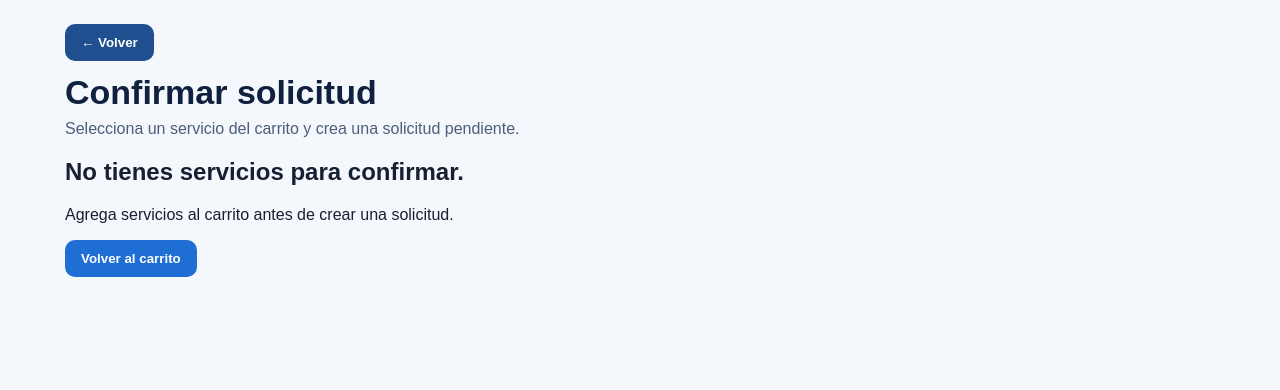
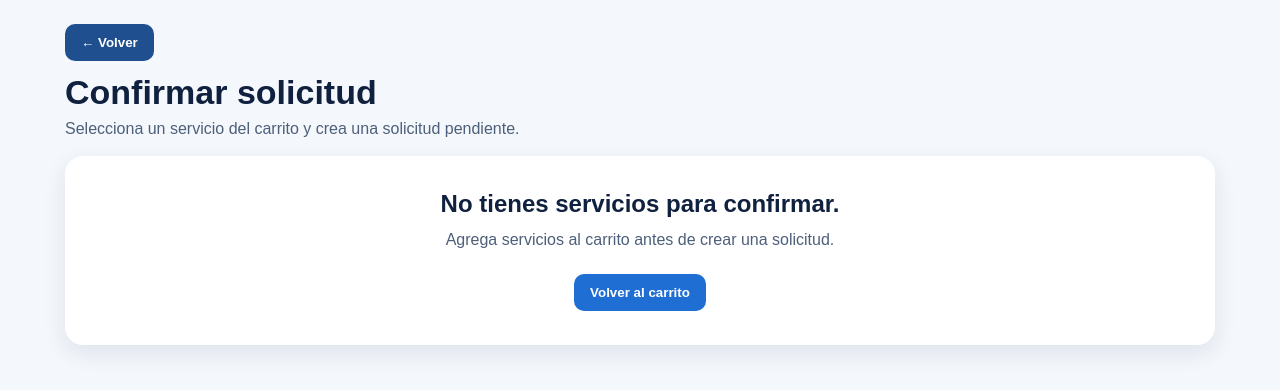
Before and after one commit to MBeta032/HOMEFIX, a React (Vite) app: page /checkout in a window 1280 px wide. Shown: the top 390 px of the page. Built offline with nearby package versions, Linux system fonts and the light colour scheme.

Commit message:
✅ finish request confirmation flow

```diff
--- a/src/components/requests/RequestForm.tsx
+++ b/src/components/requests/RequestForm.tsx
@@ -18,6 +18,7 @@ const initialFormData: IRequestFormData = {
   city: "",
   desiredDate: "",
   desiredTime: "",
+  paymentMethod: "",
   problemDescription: "",
 };
 
@@ -33,7 +34,7 @@ export default function RequestForm({
   const [generalError, setGeneralError] = useState<string>("");
 
   function handleChange(
-    event: ChangeEvent<HTMLInputElement | HTMLTextAreaElement>
+    event: ChangeEvent<HTMLInputElement | HTMLTextAreaElement | HTMLSelectElement>
   ): void {
     const fieldName = event.target.name as keyof IRequestFormData;
     const fieldValue = event.target.value;
@@ -72,6 +73,10 @@ export default function RequestForm({
 
     if (!formData.desiredTime.trim()) {
       newErrors.desiredTime = "La hora deseada es obligatoria.";
+    }
+
+    if (!formData.paymentMethod) {
+      newErrors.paymentMethod = "Selecciona un método de pago.";
     }
 
     if (!formData.problemDescription.trim()) {
@@ -182,6 +187,21 @@ export default function RequestForm({
           />
           {errors.desiredTime && <span>{errors.desiredTime}</span>}
         </div>
+
+        <div className="request-form-group">
+          <label htmlFor="paymentMethod">Método de pago</label>
+          <select
+            id="paymentMethod"
+            name="paymentMethod"
+            value={formData.paymentMethod}
+            onChange={handleChange}
+          >
+            <option value="">Selecciona un método</option>
+            <option value="Efectivo">Efectivo</option>
+            <option value="Datáfono">Datáfono</option>
+          </select>
+          {errors.paymentMethod && <span>{errors.paymentMethod}</span>}
+        </div>
       </div>
 
       <div className="request-form-group">
--- a/src/context/Request/RequestContext.tsx
+++ b/src/context/Request/RequestContext.tsx
@@ -5,6 +5,7 @@ import type { IService } from "../../interfaces/ServiceDetail/service.interface"
 import type {
   IRequest,
   IRequestFormData,
+  PaymentMethod,
   RequestStatus,
 } from "../../interfaces/Requests/request.interface";
 
@@ -36,8 +37,14 @@ const VALID_REQUEST_STATUS: RequestStatus[] = [
   "Cancelada",
 ];
 
+const VALID_PAYMENT_METHODS: PaymentMethod[] = ["Efectivo", "Datáfono"];
+
 function isRequestStatus(status: unknown): status is RequestStatus {
   return VALID_REQUEST_STATUS.includes(status as RequestStatus);
+}
+
+function isPaymentMethod(method: unknown): method is PaymentMethod {
+  return VALID_PAYMENT_METHODS.includes(method as PaymentMethod);
 }
 
 function isValidRequest(request: unknown): request is IRequest {
@@ -59,6 +66,7 @@ function isValidRequest(request: unknown): request is IRequest {
     typeof possibleRequest.city === "string" &&
     typeof possibleRequest.desiredDate === "string" &&
     typeof possibleRequest.desiredTime === "string" &&
+    isPaymentMethod(possibleRequest.paymentMethod) &&
     typeof possibleRequest.problemDescription === "string" &&
     isRequestStatus(possibleRequest.status) &&
     typeof possibleRequest.createdAt === "string"
@@ -87,6 +95,14 @@ function getRequestsFromStorage(): IRequest[] {
 
 function createRequestId(serviceId: string): string {
   return `REQ-${Date.now()}-${serviceId}`;
+}
+
+function getPaymentMethod(method: PaymentMethod | ""): PaymentMethod {
+  if (method === "Datáfono") {
+    return "Datáfono";
+  }
+
+  return "Efectivo";
 }
 
 export function RequestProvider({ children }: RequestProviderProps) {
@@ -125,6 +141,7 @@ export function RequestProvider({ children }: RequestProviderProps) {
       city: formData.city,
       desiredDate: formData.desiredDate,
       desiredTime: formData.desiredTime,
+      paymentMethod: getPaymentMethod(formData.paymentMethod),
       problemDescription: formData.problemDescription,
       status: "Pendiente",
       createdAt: new Date().toISOString(),
--- a/src/interfaces/Requests/request.interface.ts
+++ b/src/interfaces/Requests/request.interface.ts
@@ -5,12 +5,15 @@ export type RequestStatus =
   | "Finalizada"
   | "Cancelada";
 
+export type PaymentMethod = "Efectivo" | "Datáfono";
+
 export interface IRequestFormData {
   address: string;
   neighborhood: string;
   city: string;
   desiredDate: string;
   desiredTime: string;
+  paymentMethod: PaymentMethod | "";
   problemDescription: string;
 }
 
@@ -26,6 +29,7 @@ export interface IRequest {
   city: string;
   desiredDate: string;
   desiredTime: string;
+  paymentMethod: PaymentMethod;
   problemDescription: string;
   status: RequestStatus;
   createdAt: string;
--- a/src/styles/Requests/index.css
+++ b/src/styles/Requests/index.css
@@ -1,5 +1,5 @@
 /* =========================
-   CHECKOUT PAGE
+   CHECKOUT / REQUEST PAGE
 ========================= */
 
 .checkout-page {
@@ -302,6 +302,7 @@
 }
 
 .request-form-group input,
+.request-form-group select,
 .request-form-group textarea {
   width: 100%;
   border: 1px solid #d8e2f0;
@@ -312,6 +313,7 @@
   font-size: 15px;
   outline: none;
   box-sizing: border-box;
+  background-color: #ffffff;
 }
 
 .request-form-group textarea {
@@ -319,6 +321,7 @@
 }
 
 .request-form-group input:focus,
+.request-form-group select:focus,
 .request-form-group textarea:focus {
   border-color: #1f6ed4;
   box-shadow: 0 0 0 3px rgba(31, 110, 212, 0.12);
@@ -370,6 +373,30 @@
 }
 
 /* =========================
+   EMPTY STATE INSIDE PAGE
+========================= */
+
+.checkout-page .empty-state {
+  padding: 34px;
+  text-align: center;
+  background-color: #ffffff;
+  border-radius: 18px;
+  box-shadow: 0 8px 22px rgba(29, 57, 94, 0.1);
+}
+
+.checkout-page .empty-state h2 {
+  margin: 0 0 10px;
+  color: #10213f;
+}
+
+.checkout-page .empty-state p {
+  max-width: 520px;
+  margin: 0 auto 22px;
+  color: #4d5f7a;
+  line-height: 1.5;
+}
+
+/* =========================
    RESPONSIVE
 ========================= */
 
@@ -407,4 +434,8 @@
   .request-form-actions {
     flex-direction: column;
   }
+
+  .checkout-page .button {
+    width: 100%;
+  }
 }
```
